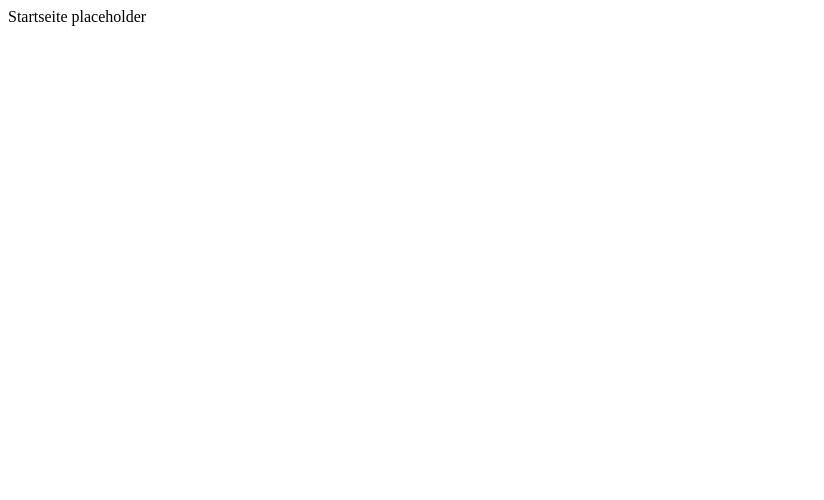
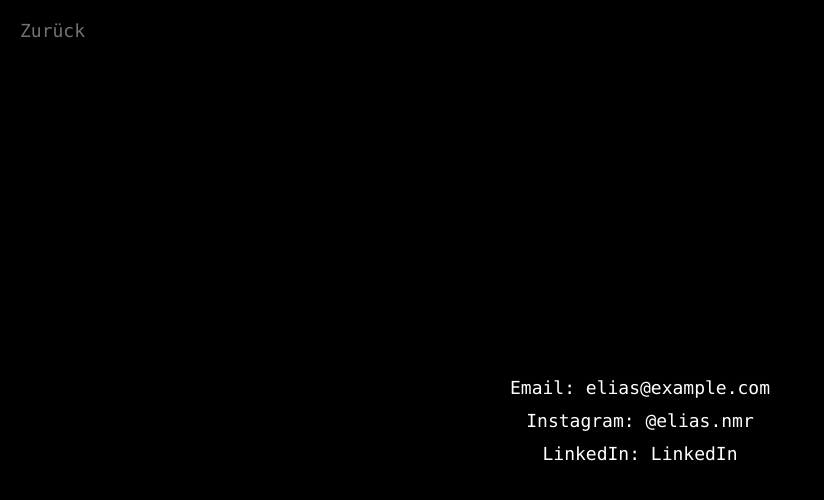
Before and after one commit to EliasMotion/eliasmotion.github.io, a plain HTML site: page index.html in a window 1280 px wide. Shown: the whole page, without its empty margins (0-824 px from the left). Drawn offline with Linux system fonts and the light colour scheme.

Commit message:
Update index.html

```diff
--- a/index.html
+++ b/index.html
@@ -1 +1,82 @@
-<html><body>Startseite placeholder</body></html>
+<!DOCTYPE html>
+<html lang="de">
+<head>
+<meta charset="UTF-8">
+<meta name="viewport" content="width=device-width, initial-scale=1.0">
+<title>Kontakt</title>
+<style>
+  body {
+    margin: 0;
+    padding: 20px;
+    background: #000;
+    color: #fff;
+    font-family: "Consolas", "Courier New", monospace;
+    font-size: 18px;
+    display: flex;
+    justify-content: center;
+    align-items: center;
+    height: 100vh;
+  }
+  #console {
+    white-space: pre-wrap;
+    overflow: hidden;
+    text-align: center;
+  }
+  .contact-info {
+    display: none;
+    flex-direction: column;
+    gap: 12px;
+    text-align: center;
+  }
+  .back-btn {
+    position: absolute;
+    top: 20px;
+    left: 20px;
+    text-decoration: none;
+    color: rgba(255,255,255,0.45);
+    transition: color 0.25s;
+  }
+  .back-btn:hover, .back-btn:active {
+    color: rgba(255,255,255,1);
+  }
+</style>
+</head>
+<body>
+<a href="index.html" class="back-btn">Zurück</a>
+<div id="console"></div>
+<div class="contact-info" id="contactInfo">
+  <div>Email: elias@example.com</div>
+  <div>Instagram: <a href="https://www.instagram.com/elias.nmr/" target="_blank" style="color:#fff; text-decoration:none;">@elias.nmr</a></div>
+  <div>LinkedIn: <a href="https://www.linkedin.com/in/elias-neumair-008191279" target="_blank" style="color:#fff; text-decoration:none;">LinkedIn</a></div>
+</div>
+<script>
+const consoleDiv = document.getElementById('console');
+const contactDiv = document.getElementById('contactInfo');
+
+const lines = [
+  'C:\\Users> Loading contact info...',
+  'Initializing email module...',
+  'Preparing social links...',
+  'Done.'
+];
+
+let index = 0;
+function typeLine() {
+  if(index < lines.length){
+    consoleDiv.textContent += lines[index] + '\n';
+    index++;
+    setTimeout(typeLine, 80);
+  } else {
+    setTimeout(showContact, 100);
+  }
+}
+
+function showContact(){
+  consoleDiv.style.display = 'none';
+  contactDiv.style.display = 'flex';
+}
+
+typeLine();
+</script>
+</body>
+</html>
```
